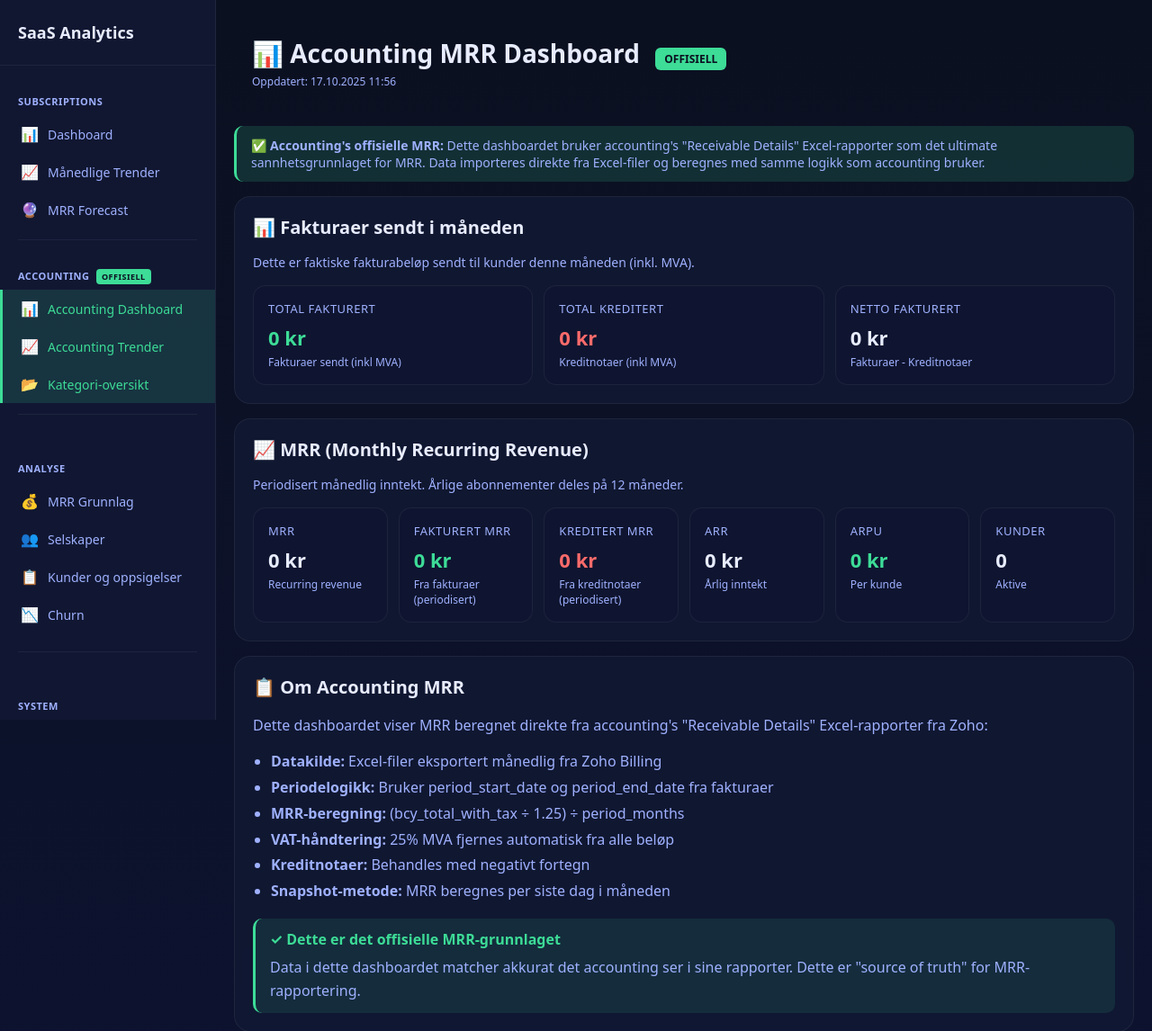
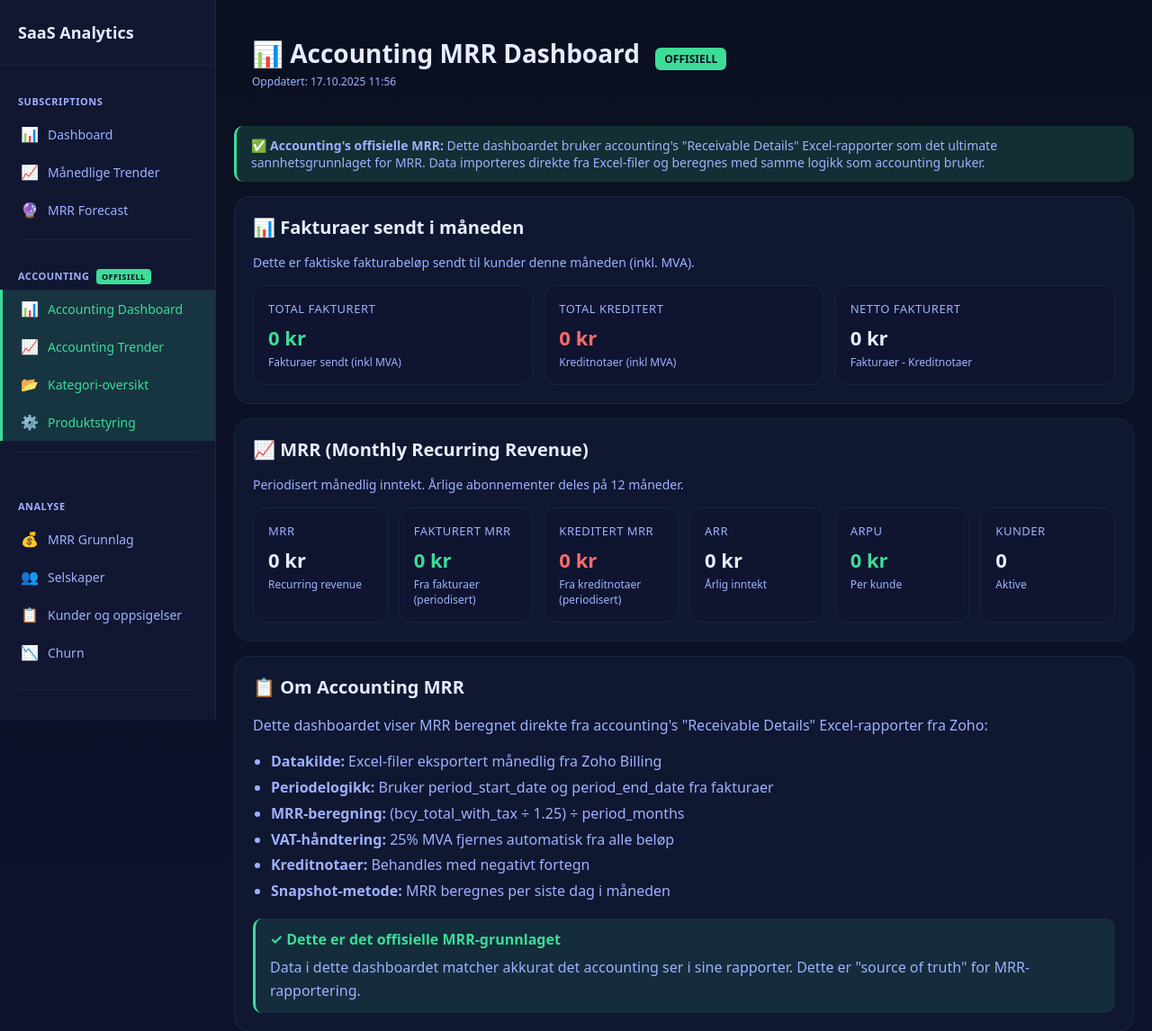
Before and after one commit to NikolaiAspen/SaaS-Analytics, a FastAPI app: page /api/accounting/dashboard in a window 1280 px wide. Shown: the top 1146 px of the page at 90% size. Run offline with FastAPI, Linux system fonts and the light colour scheme.

Commit message:
Add Produktstyring link to sidebar under ACCOUNTING section
- Added link to /api/accounting/products-admin in sidebar
- Placed under Kategori-oversikt in ACCOUNTING section
- Product administration page already existed, just needed menu access
- Users can now manage product configurations for MRR calculations

🤖 Generated with [Claude Code](https://claude.com/claude-code)

Co-Authored-By: Claude <noreply@anthropic.com>

```diff
--- a/templates/sidebar.html
+++ b/templates/sidebar.html
@@ -29,6 +29,10 @@
         <a href="/api/accounting/categories" class="nav-link {% if active_page == 'accounting' %}active{% endif %}">
             <span class="nav-link-icon">📂</span>
             <span>Kategori-oversikt</span>
+        </a>
+        <a href="/api/accounting/products-admin" class="nav-link {% if active_page == 'accounting' %}active{% endif %}">
+            <span class="nav-link-icon">⚙️</span>
+            <span>Produktstyring</span>
         </a>
 
         <div class="nav-divider"></div>
```
